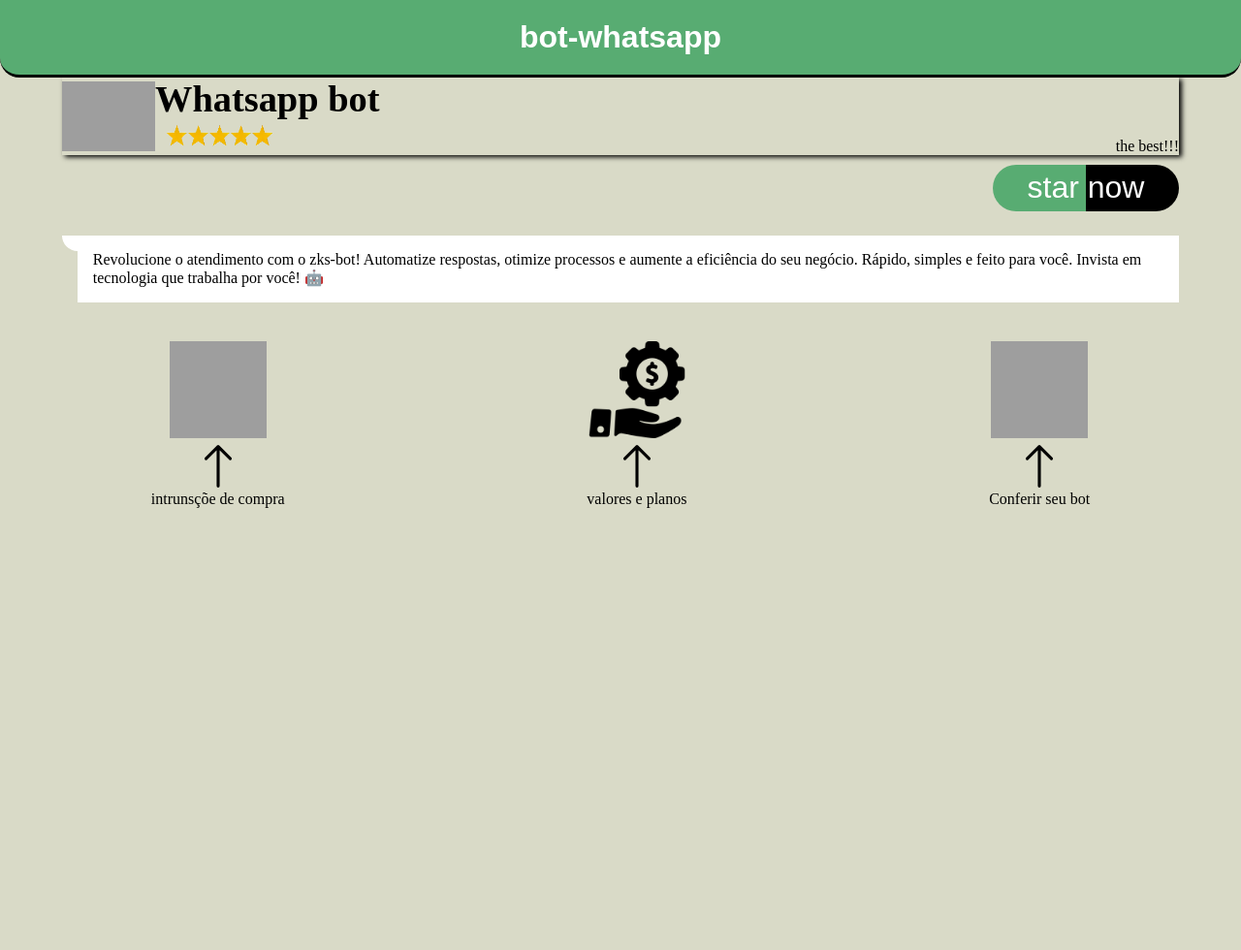
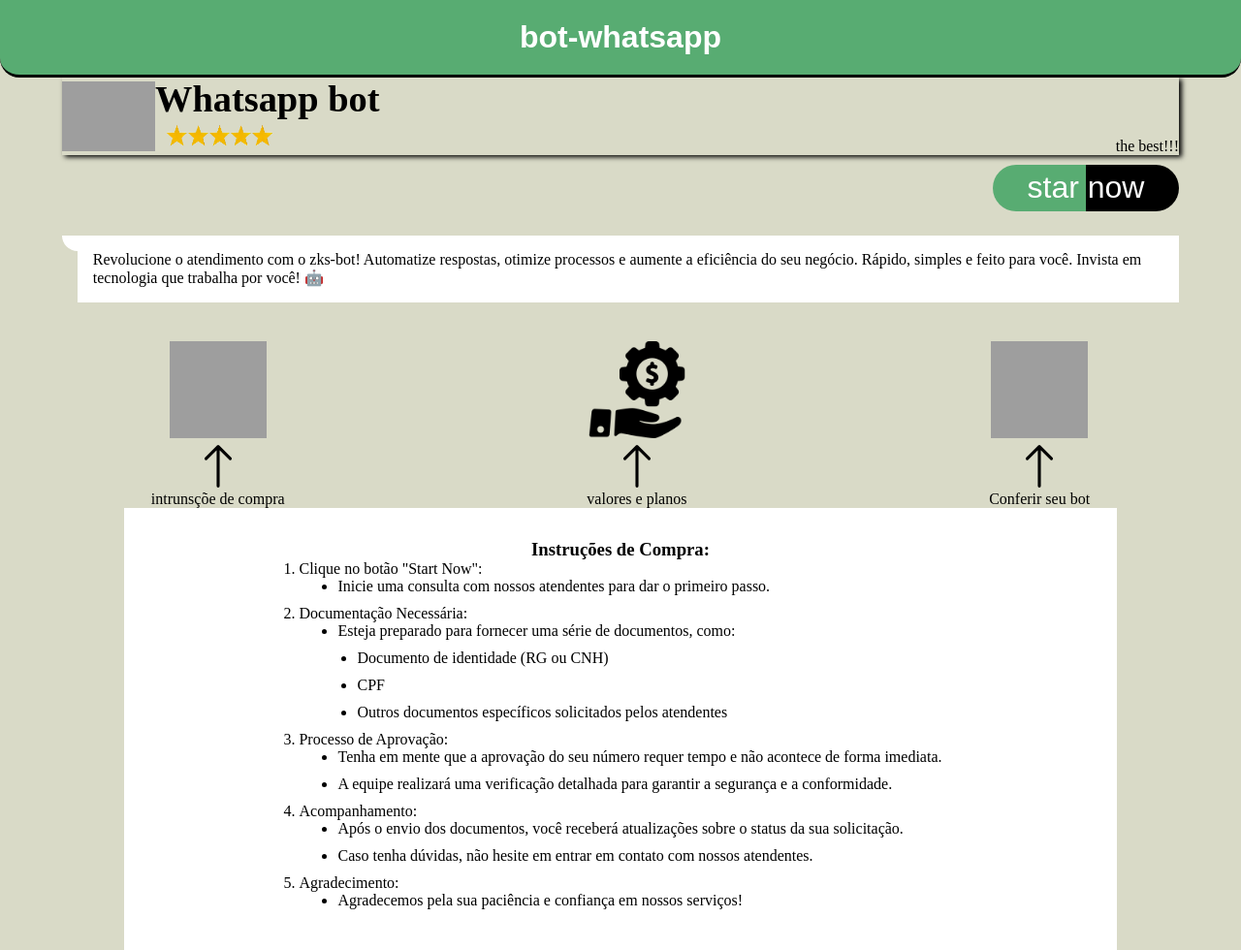
Before and after one commit to Aluisiolima/Bot, a Flask app: page / in a window 1280 px wide. Shown: the whole page at 97% size. Before the commit the page ends 524 px from the top, so only its background shows below. Run offline with Flask 3, Linux system fonts and the light colour scheme; some web fonts are replaced; grey boxes are pictures that could not be loaded.

Commit message:
add de lista de passa a passo de instrucoes de como pedido ou contrata o serviço

```diff
--- /dev/null
+++ b/static/css/instrucoes.css
@@ -0,0 +1,27 @@
+.instrucoes{
+    background:#FFFFFF ;
+    height: auto;
+    max-width: 80vw;
+    margin: 0 auto;
+    padding: 2em;
+    display: flex;
+    align-items: center;
+    flex-direction: column;
+}
+ol {
+    counter-reset: item;
+    list-style-type: decimal;
+}
+ul {
+    list-style-type: disc;
+    margin-left: 20px;
+}
+ol li {
+    margin-bottom: 10px;
+}
+ol li li {
+    margin-left: 20px;
+}
+ol li li li {
+    margin-left: 40px;
+}
--- a/static/css/reset.css
+++ b/static/css/reset.css
@@ -3,6 +3,10 @@
     padding: 0;
     box-sizing: border-box;
 }
+html{
+    scroll-behavior: smooth;
+    scroll-padding-top: 20px;
+}
 body{
     background: #D9DAC7;
 }
--- a/templates/index.html
+++ b/templates/index.html
@@ -14,6 +14,7 @@
     <link rel="stylesheet" href="{{url_for('static', filename="./css/btn-now.css")}}">
     <link rel="stylesheet" href="{{url_for('static', filename="./css/card-msg.css")}}">
     <link rel="stylesheet" href="{{url_for('static', filename="./css/card-servico.css")}}">
+    <link rel="stylesheet" href="{{url_for('static', filename="./css/instrucoes.css")}}">
 </head>
 <body>
     <nav class="nav-bar">
@@ -40,7 +41,7 @@
     </div>
     <div class="card-servico">
         <div class="card-servico-info">
-            <a href="#">
+            <a href="#instrucoes">
                 <img src="{{url_for('static', filename="./img/whatsapp-business-34.png")}}" alt="whatsapp-business" class="img-card">
             </a>
             <img src="{{url_for('static', filename="./img/img-seta.svg")}}" alt="img-seta" class="seta">
@@ -61,5 +62,47 @@
             <p>Conferir seu bot </p>
         </div>
     </div>
+    <div class="instrucoes" id="instrucoes">
+        <h3>Instruções de Compra:</h3>
+    <ol>
+        <li>
+            Clique no botão "Start Now":
+            <ul>
+                <li>Inicie uma consulta com nossos atendentes para dar o primeiro passo.</li>
+            </ul>
+        </li>
+        <li>
+            Documentação Necessária:
+            <ul>
+                <li>Esteja preparado para fornecer uma série de documentos, como:</li>
+                <ul>
+                    <li>Documento de identidade (RG ou CNH)</li>
+                    <li>CPF</li>
+                    <li>Outros documentos específicos solicitados pelos atendentes</li>
+                </ul>
+            </ul>
+        </li>
+        <li>
+            Processo de Aprovação:
+            <ul>
+                <li>Tenha em mente que a aprovação do seu número requer tempo e não acontece de forma imediata.</li>
+                <li>A equipe realizará uma verificação detalhada para garantir a segurança e a conformidade.</li>
+            </ul>
+        </li>
+        <li>
+            Acompanhamento:
+            <ul>
+                <li>Após o envio dos documentos, você receberá atualizações sobre o status da sua solicitação.</li>
+                <li>Caso tenha dúvidas, não hesite em entrar em contato com nossos atendentes.</li>
+            </ul>
+        </li>
+        <li>
+            Agradecimento:
+            <ul>
+                <li>Agradecemos pela sua paciência e confiança em nossos serviços!</li>
+            </ul>
+        </li>
+    </ol>
+    </div>
 </body>
 </html>
```
